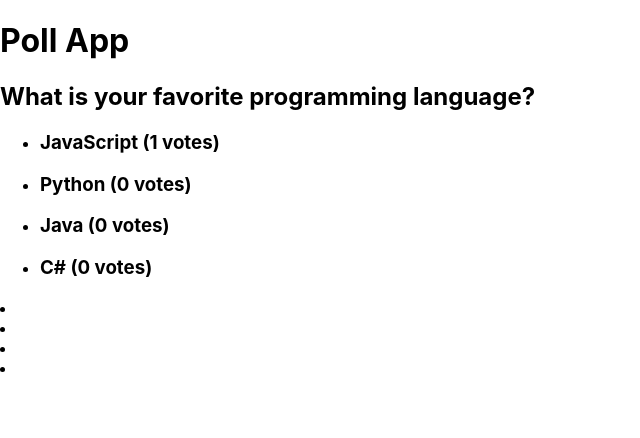
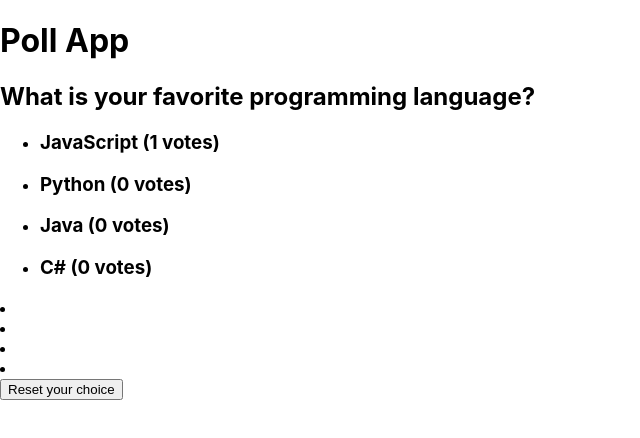
Before and after one commit to ManishDodeja/EADExam, a React (Create React App) app: page / in a window 1280 px wide. Both pictures are taken after a click on the button "JavaScript". Shown: the top 438 px of the page, without its empty margins (0-640 px from the left). Built offline with nearby package versions, Linux system fonts and the light colour scheme.

Commit message:
Add AnotherUserParticipation Component

```diff
--- a/src/App.js
+++ b/src/App.js
@@ -1,5 +1,7 @@
 import React, { useState } from 'react';
+import AnotherUserParticipation from './components/AnotherUserParticipation';
 import PollDisplay from './components/PollDisplay';
+
 import UserParticipation from './components/UserParticipation';
 
 
@@ -20,6 +22,11 @@ const App = () => {
     setUserSelect(state)
   }
 
+  const [resetSelect, setResetSelect]=useState(false)
+  const handleResetSelect =(state)=>{
+    setResetSelect(state)
+  }
+
   const handleVote = (choiceId) => {
     const updatedPollData = {
       ...pollData,
@@ -36,6 +43,8 @@ const App = () => {
       <PollDisplay pollData={pollData} />
       <UserParticipation pollData={pollData} handleVote={handleVote} userSelect={userSelect} handleUser={handleUser} />
 
+      {userSelect && (<AnotherUserParticipation />)}
+
     </div>
   );
 };
--- /dev/null
+++ b/src/components/AnotherUserParticipation.js
@@ -0,0 +1,10 @@
+
+export default function AnotherUserParticipation({}) {
+  return (
+    <div>
+        <button>Reset your choice</button>
+
+
+    </div>
+  )
+}
```
